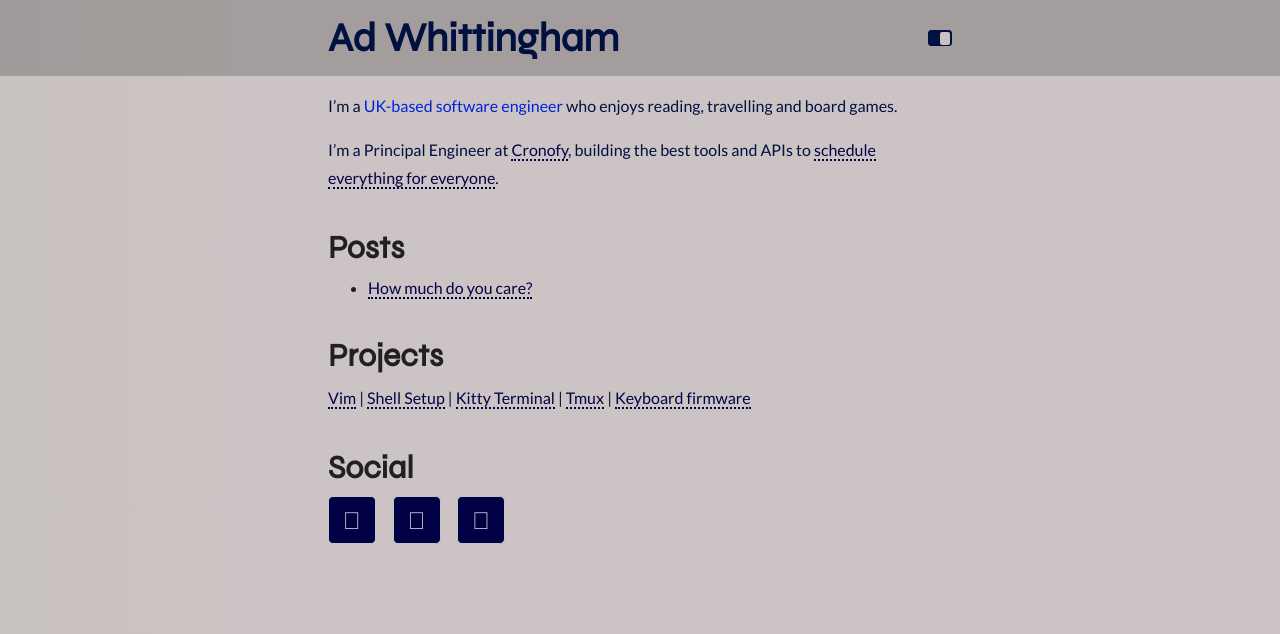
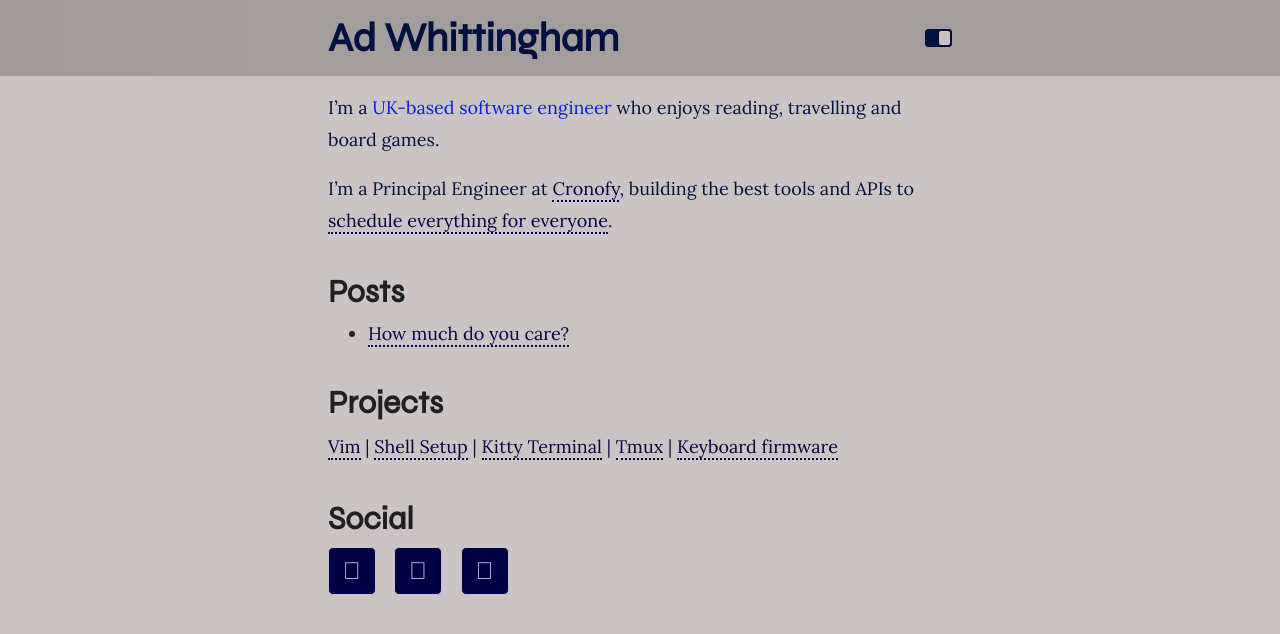
Before and after one commit to AdamWhittingham/personal-site, a Jekyll site: the page built from index.md, in a window 1280 px wide. Shown: the top 634 px of the page. Built offline with Jekyll 4.4.1, drawn with Linux system fonts in a browser that asks for light colours; nearby versions of some CDN libraries.

Commit message:
Swap Lato to Lora

```diff
--- a/_sass/_layout.scss
+++ b/_sass/_layout.scss
@@ -2,6 +2,7 @@ body {
   background: var(--back);
   background: var(--background);
   color: var(--text);
+  font-size: 18px;
 }
 
 @mixin content {
--- a/_sass/typography.scss
+++ b/_sass/typography.scss
@@ -1,7 +1,7 @@
-@import url('https://fonts.googleapis.com/css2?family=Lato&family=Syne&display=swap');
+@import url('https://fonts.googleapis.com/css2?family=Lora&family=Syne&display=swap');
 
 :root {
-  --font: 'Lato', sans-serif;
+  --font: 'Lora', sans-serif;
   --heading_font: 'Syne', sans-serif;
 }
 
```
